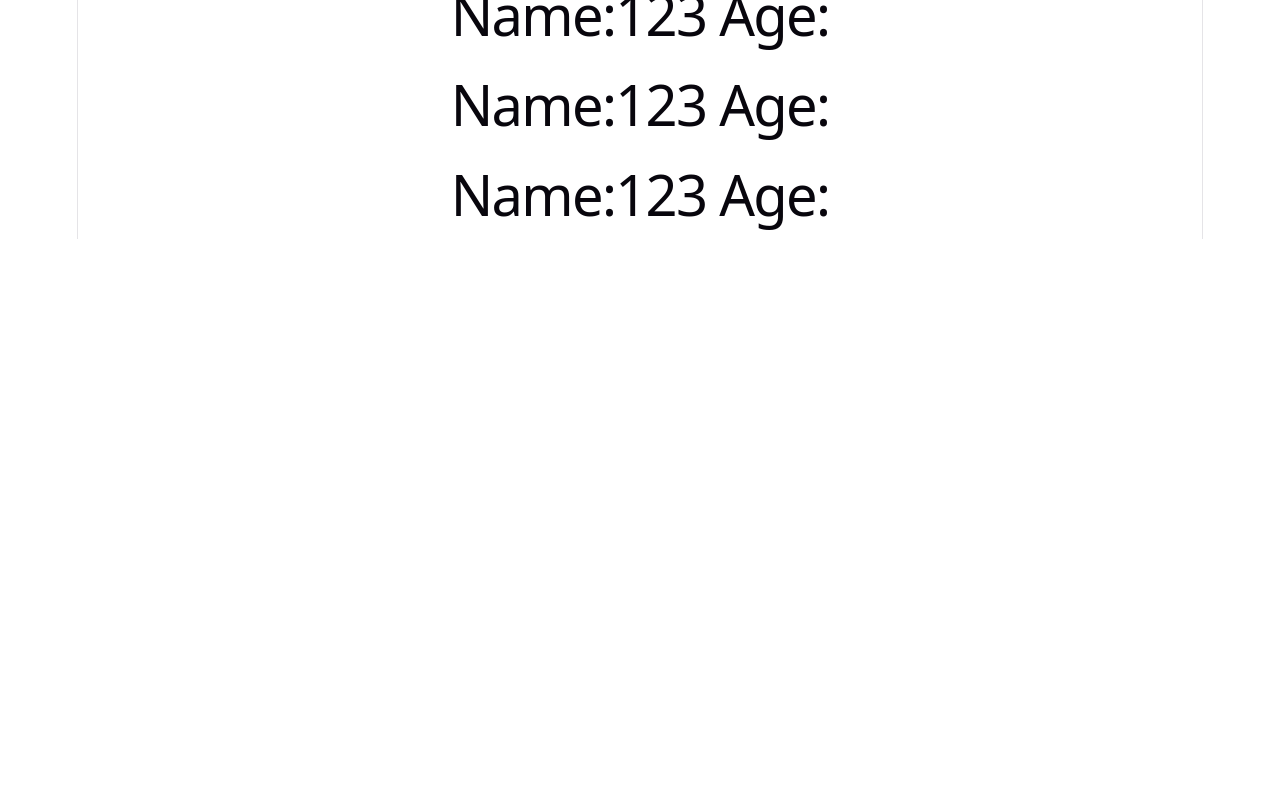
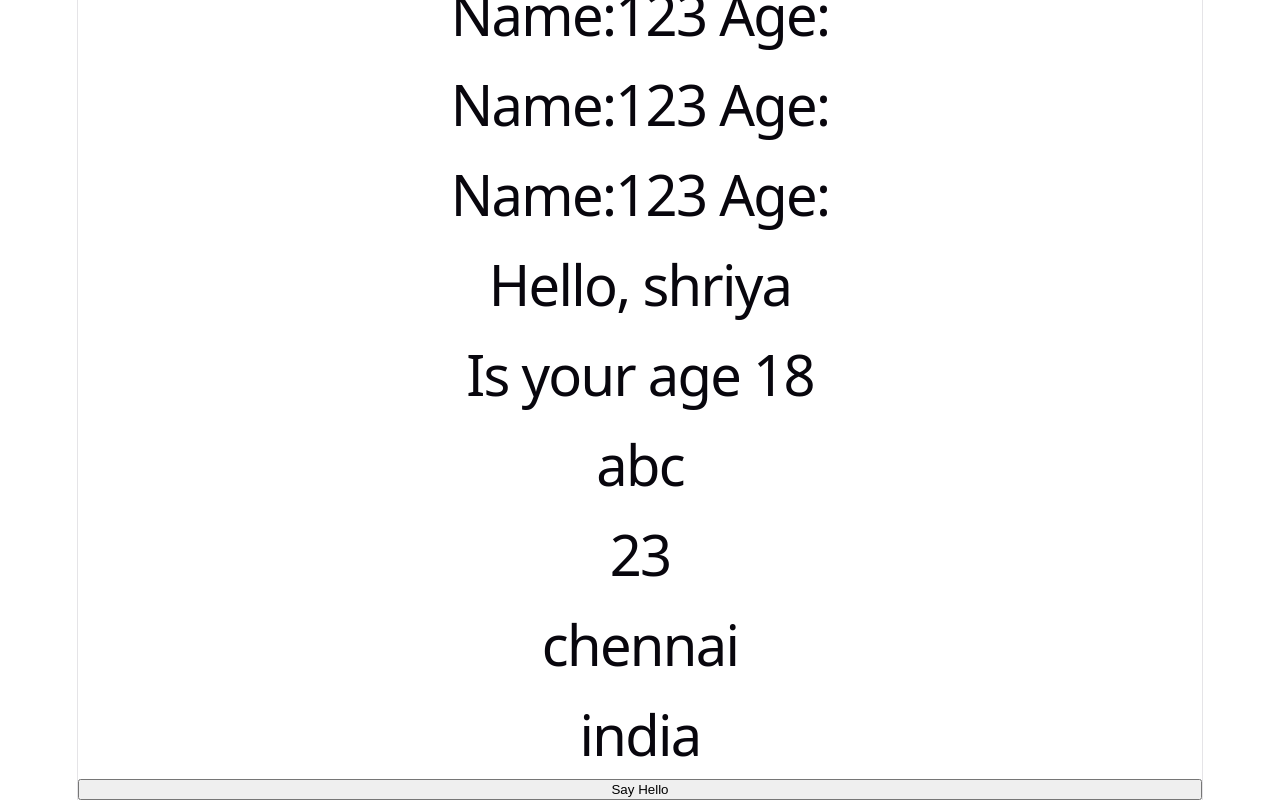
Before and after one commit to RShriya7/React_Details, a React (Vite) app in the folder Properties/: page / in a window 1280 px wide. Shown: the part 671-1471 px from the top of the page. Before the commit the page ends 910 px from the top, so only its background shows below. Built offline with nearby package versions, Linux system fonts and the light colour scheme.

Commit message:
Nested Objects|FunctionsAsProps|RenamingProps

```diff
--- a/Properties/src/App.jsx
+++ b/Properties/src/App.jsx
@@ -7,19 +7,36 @@ import './App.css'
 import Child from './Child';
 import DiffDataTypes from './DiffDataTypesProps'
 import DefaultProps from './DefaultProps'
+import RenamingPropsDestructuring from './RenamingPropsDestructuring'
+import NestedObjectsAsProps from './NestedObjects_Props'
+import PassingFun_Props from './PassingFunctionsAsProps'
 
 function App() {
   function handleClick() {
     alert("Button clicked!");
   }
 
+  const user={
+        name:undefined,
+        age:23,
+        address :{
+          city :undefined
+        },
+        country:"india"
+      };
+
+  {/* Passing function as prop */}
+  function handleGreet()
+  {
+    alert("Hello from the parent!");
+  }
 
   return (
     <>
       <h2>Parent Component </h2>
 
-    <Child name="shriya" age={24} />
-    <Child name = "abc" age ={22} />
+      <Child name="shriya" age={24} />
+      <Child name = "abc" age ={22} />
 
       {/*Ex-2: different data types   */}
        <DiffDataTypes
@@ -39,8 +56,21 @@ function App() {
       <DefaultProps name="123" age={null}/>
       <DefaultProps name="123" age={false}/>
       <DefaultProps name="123" age=""/>
+
+
+      {/* Ex-4: renaming props while destructuring*/}
+      <RenamingPropsDestructuring name="shriya"/>
+
+      {/* Ex-5: using nested objects as props*/}
+
+      <NestedObjectsAsProps person={user}/>
+
+      {/* Passing function as prop */}
+      <PassingFun_Props onGreet = {handleGreet}/>
     </>
-  )
+
+
+  );
 }
 
 export default App
--- /dev/null
+++ b/Properties/src/NestedObjects_Props.jsx
@@ -0,0 +1,13 @@
+function NestedObjectsAsProps({person:{name :UserName = "abc",age:UserAge, address:{city:UserCity="chennai"},country:UserCountry}})
+{
+    return (
+        <>
+            <h1>{UserName} </h1>
+             <h1>{UserAge} </h1>
+              <h1>{ UserCity}</h1>
+               <h1>{UserCountry} </h1>
+        </>
+    );
+}
+
+export default NestedObjectsAsProps;
--- /dev/null
+++ b/Properties/src/PassingFunctionsAsProps.jsx
@@ -0,0 +1,13 @@
+function PassingFun_Props({onGreet})
+{
+    return (
+       <>
+        <button onClick = {onGreet}>
+            Say Hello
+        </button>
+       </>
+    );
+
+}
+
+export default PassingFun_Props;
--- /dev/null
+++ b/Properties/src/RenamingPropsDestructuring.jsx
@@ -0,0 +1,13 @@
+function RenamingPropsDestructuring({name : UserName, age: UserAge=18})
+{
+    return (
+        <>
+        <h1>Hello, {UserName} </h1>
+        <h1>Is your age  {UserAge} </h1>
+        </>
+    );
+
+
+}
+
+export default RenamingPropsDestructuring;
```
Also changed, not shown: 1 other file (tests, documents, lock files or other folders).
